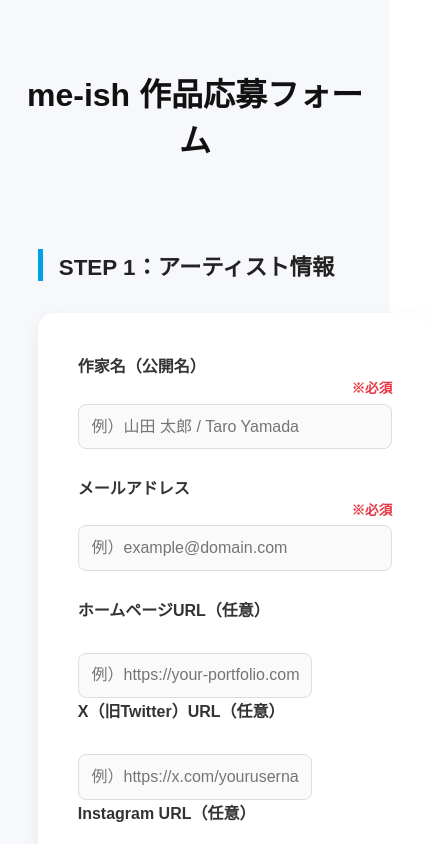
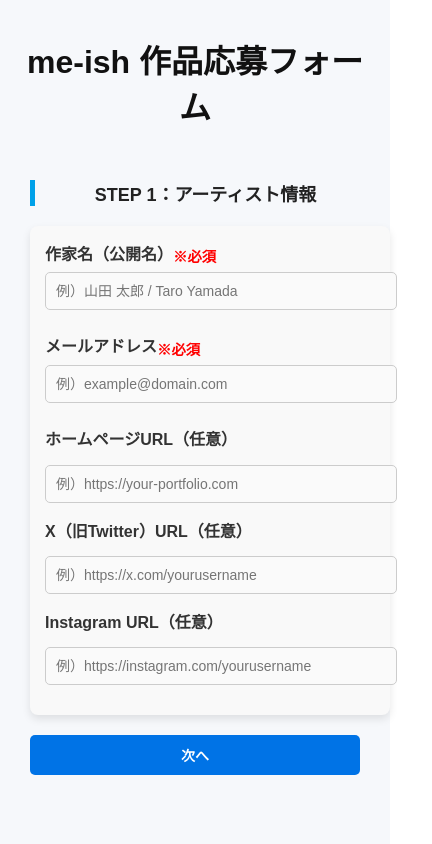
Before and after one commit to me-ish/me-ish-homepage, a React (Create React App) app: page /entry in a window 390 px wide. Shown: the top 844 px of the page, 432 px wide, since content can reach past the window. Built offline with nearby package versions, Linux system fonts and the light colour scheme; a web font is replaced by a local one.

Commit message:
feat: update form steps for mobile responsiveness

```diff
--- a/src/entryForm/FormWrapper.jsx
+++ b/src/entryForm/FormWrapper.jsx
@@ -82,11 +82,10 @@ function FormWrapper() {
         .from('artworks')
         .getPublicUrl(fileName).data.publicUrl;
 
-      const { error: insertError } = await supabase.from('entries').insert([
-        {
+      const { error: insertError } = await supabase.from('entries').insert([{
         artist_name: data.artistName,
         email: data.email,
-          sns_links: snsLinksJson,   // 🔥ここ正しく使う！
+        sns_links: snsLinksJson,
         title: data.title,
         description: data.description || '',
         is_for_sale: data.isForSale === 'yes',
@@ -95,8 +94,7 @@ function FormWrapper() {
         wallet_address: data.wallet || '',
         image_url: imageUrl,
         gallery_type: data.gallery_type || '',
-        },
-      ]);
+      }]);
 
       if (insertError) {
         console.error('DB保存エラー:', insertError.message);
@@ -111,7 +109,6 @@ function FormWrapper() {
       alert(`送信中にエラーが発生しました：${e.message}`);
     }
   };
-
 
   return (
     <FormProvider {...methods}>
--- a/src/entryForm/Step1_ArtistInfo.jsx
+++ b/src/entryForm/Step1_ArtistInfo.jsx
@@ -5,8 +5,7 @@ const Step1_ArtistInfo = () => {
   const { register } = useFormContext();
 
   return (
-    <div className="form-step">
-
+    <div className="step1-artist-info">
       {/* 作家名 */}
       <label className="form-label">
         作家名（公開名）
@@ -59,7 +58,6 @@ const Step1_ArtistInfo = () => {
         {...register('instagramUrl')}
         placeholder="例）https://instagram.com/yourusername"
       />
-
     </div>
   );
 };
--- a/src/entryForm/Step2_WorkInfo.jsx
+++ b/src/entryForm/Step2_WorkInfo.jsx
@@ -22,8 +22,8 @@ const Step2_WorkInfo = () => {
   }, [image]);
 
   return (
-    <div className="form-step">
-      {/* ✅ ギャラリー選択追加 */}
+    <div className="step2-work-info">
+      {/* ギャラリー選択 */}
       <label className="form-label">
         応募先ギャラリー <span className="required-inline">※必須</span>
         <select
@@ -37,6 +37,7 @@ const Step2_WorkInfo = () => {
         </select>
       </label>
 
+      {/* 作品タイトル */}
       <label className="form-label">
         作品タイトル <span className="required-inline">※必須</span>
         <input
@@ -46,6 +47,7 @@ const Step2_WorkInfo = () => {
         />
       </label>
 
+      {/* 作品画像 */}
       <label className="form-label">
         作品画像（jpg/png、10MB以下、推奨サイズ：1200px以上） <span className="required-inline">※必須</span>
         <input
@@ -66,6 +68,7 @@ const Step2_WorkInfo = () => {
         </div>
       )}
 
+      {/* 作品説明 */}
       <label className="form-label">
         作品説明（任意）
         <textarea
--- a/src/entryForm/Step3_SalesAndAgreement.jsx
+++ b/src/entryForm/Step3_SalesAndAgreement.jsx
@@ -23,22 +23,24 @@ const Step3_SalesAndAgreement = () => {
   }, []);
 
   return (
-    <div className="form-step">
+    <div className="step3-sales-agreement">
+      {/* 販売選択 */}
       <label className="form-label">
-        この作品を販売しますか？
-        <span className="required-inline">※必須</span><br />
+        この作品を販売しますか？ <span className="required-inline">※必須</span><br />
         <label><input type="radio" value="yes" {...register('isForSale', { required: true })} /> はい</label>&nbsp;&nbsp;
         <label><input type="radio" value="no" {...register('isForSale', { required: true })} /> いいえ</label>
       </label>
 
       {isForSale === 'yes' && (
         <>
+          {/* 販売形式選択 */}
           <label className="form-label">
             販売形式 <span className="required-inline">※必須</span><br />
             <label><input type="radio" value="normal" {...register('saleType', { required: true })} /> 通常販売</label>&nbsp;&nbsp;
             <label><input type="radio" value="nft" {...register('saleType', { required: true })} /> NFT販売</label>
           </label>
 
+          {/* 販売価格 */}
           <label className="form-label">
             販売価格（円・税込） <span className="required-inline">※必須</span><br />
             <input
@@ -51,6 +53,7 @@ const Step3_SalesAndAgreement = () => {
             <small style={{ color: '#666' }}>※円単位で半角数字のみ / 税込価格</small>
           </label>
 
+          {/* NFT販売のウォレットアドレス */}
           {saleType === 'nft' && (
             <label className="form-label">
               ウォレットアドレス（任意）<br />
@@ -67,6 +70,7 @@ const Step3_SalesAndAgreement = () => {
 
       <hr style={{ margin: '2rem 0' }} />
 
+      {/* 利用規約 */}
       <div
         className="terms-box"
         ref={scrollRef}
@@ -92,6 +96,7 @@ const Step3_SalesAndAgreement = () => {
         </p>
       </div>
 
+      {/* 利用規約同意チェックボックス */}
       <div className="checkbox-row">
         <input
           type="checkbox"
@@ -102,12 +107,14 @@ const Step3_SalesAndAgreement = () => {
         <span className="required-inline">※必須</span>
       </div>
 
+      {/* 自作確認チェックボックス */}
       <div className="checkbox-row">
         <input type="checkbox" {...register('confirmRights', { required: true })} />
         <span>自作作品であり、第三者の権利を侵害していません</span>
         <span className="required-inline">※必須</span>
       </div>
 
+      {/* AIによる作品確認 */}
       <div className="checkbox-row">
         <input type="checkbox" {...register('confirmOriginal', { required: true })} />
         <span>AIによる自動生成作品ではありません</span>
--- a/src/index.css
+++ b/src/index.css
@@ -222,3 +222,313 @@ button:hover {
   font-weight: 500 !important;
   font-style: normal !important;
 }
+/* Step1_ArtistInfoのスタイル */
+
+/* 基本的なフォームのレイアウト */
+.step1-artist-info {
+  width: 100%;
+  max-width: 600px; /* 最大幅600pxに制限 */
+  margin: 0 auto;
+  padding: 20px;
+  background-color: #f9f9f9;
+  border-radius: 8px;
+  box-shadow: 0 4px 8px rgba(0, 0, 0, 0.1);
+}
+
+.step1-artist-info .form-label {
+  display: block;
+  margin-bottom: 8px;
+  font-weight: bold;
+}
+
+.step1-artist-info .form-input {
+  width: 100%;
+  padding: 12px;
+  margin-bottom: 15px;
+  border: 1px solid #ccc;
+  border-radius: 5px;
+  font-size: 14px;
+}
+
+.step1-artist-info .form-input:focus {
+  outline: none;
+  border-color: #0055cc; /* フォーカス時にボーダー色 */
+}
+
+.step1-artist-info .required-inline {
+  color: red;
+  font-size: 0.9em;
+}
+
+/* モバイル対応（768px以下） */
+@media (max-width: 768px) {
+  .step1-artist-info {
+    padding: 15px; /* モバイル用に余白を調整 */
+  }
+
+  .step1-artist-info .form-input {
+    padding: 10px; /* 入力フィールドの内側の余白を調整 */
+  }
+
+  .step1-artist-info .form-label {
+    font-size: 16px; /* ラベルの文字サイズ調整 */
+  }
+}
+/* Step2_WorkInfoのスタイル */
+
+/* 基本フォームのレイアウト */
+.step2-work-info {
+  width: 100%;
+  max-width: 600px;
+  margin: 0 auto;
+  padding: 20px;
+  background-color: #f9f9f9;
+  border-radius: 8px;
+  box-shadow: 0 4px 8px rgba(0, 0, 0, 0.1);
+}
+
+.step2-work-info .form-label {
+  display: block;
+  margin-bottom: 8px;
+  font-weight: bold;
+}
+
+.step2-work-info .form-input,
+.step2-work-info .form-file,
+.step2-work-info .form-textarea {
+  width: 100%;
+  padding: 12px;
+  margin-bottom: 15px;
+  border: 1px solid #ccc;
+  border-radius: 5px;
+  font-size: 14px;
+}
+
+.step2-work-info .form-input:focus,
+.step2-work-info .form-file:focus,
+.step2-work-info .form-textarea:focus {
+  outline: none;
+  border-color: #0055cc;
+}
+
+.step2-work-info .required-inline {
+  color: red;
+  font-size: 0.9em;
+}
+
+.preview-box {
+  text-align: center;
+}
+
+.preview-image {
+  max-width: 100%;
+  max-height: 400px;
+}
+
+/* モバイル対応 */
+@media (max-width: 768px) {
+  .step2-work-info {
+    padding: 15px;
+  }
+
+  .step2-work-info .form-input,
+  .step2-work-info .form-file,
+  .step2-work-info .form-textarea {
+    padding: 10px;
+  }
+
+  .step2-work-info .form-label {
+    font-size: 16px;
+  }
+}
+/* Step3_SalesAndAgreementのスタイル */
+
+/* 基本フォームのレイアウト */
+.step3-sales-agreement {
+  width: 100%;
+  max-width: 600px;
+  margin: 0 auto;
+  padding: 20px;
+  background-color: #f9f9f9;
+  border-radius: 8px;
+  box-shadow: 0 4px 8px rgba(0, 0, 0, 0.1);
+}
+
+.step3-sales-agreement .form-label {
+  display: block;
+  margin-bottom: 8px;
+  font-weight: bold;
+}
+
+.step3-sales-agreement .form-input {
+  width: 100%;
+  padding: 12px;
+  margin-bottom: 15px;
+  border: 1px solid #ccc;
+  border-radius: 5px;
+  font-size: 14px;
+}
+
+.step3-sales-agreement .form-input:focus {
+  outline: none;
+  border-color: #0055cc;
+}
+
+.step3-sales-agreement .required-inline {
+  color: red;
+  font-size: 0.9em;
+}
+
+.step3-sales-agreement .terms-box {
+  max-height: 150px;
+  overflow-y: auto;
+  padding: 10px;
+  background-color: #f8f8f8;
+  border-radius: 5px;
+  margin-bottom: 15px;
+}
+
+.step3-sales-agreement .checkbox-row {
+  margin-bottom: 10px;
+}
+
+.step3-sales-agreement .checkbox-row input {
+  margin-right: 10px;
+}
+
+.step3-sales-agreement .preview-box {
+  text-align: center;
+}
+
+.step3-sales-agreement .preview-image {
+  max-width: 100%;
+  max-height: 400px;
+}
+
+/* モバイル対応 */
+@media (max-width: 768px) {
+  .step3-sales-agreement {
+    padding: 15px;
+  }
+
+  .step3-sales-agreement .form-input {
+    padding: 10px;
+  }
+
+  .step3-sales-agreement .form-label {
+    font-size: 16px;
+  }
+}
+/* ConfirmPageのスタイル */
+
+/* 基本フォームのレイアウト */
+.form-step {
+  width: 100%;
+  max-width: 600px;
+  margin: 0 auto;
+  padding: 20px;
+  background-color: #f9f9f9;
+  border-radius: 8px;
+  box-shadow: 0 4px 8px rgba(0, 0, 0, 0.1);
+}
+
+.form-title {
+  text-align: center;
+  margin-bottom: 20px;
+}
+
+.confirm-section {
+  margin-bottom: 20px;
+}
+
+.confirm-section h3 {
+  font-size: 18px;
+  margin-bottom: 8px;
+}
+
+.confirm-section p {
+  font-size: 16px;
+  line-height: 1.6;
+}
+
+.confirm-buttons button {
+  padding: 10px 20px;
+  font-size: 16px;
+  margin: 5px;
+  border: none;
+  background-color: #0055cc;
+  color: white;
+  cursor: pointer;
+  border-radius: 5px;
+}
+
+.confirm-buttons button:hover {
+  background-color: #003d99;
+}
+
+/* モバイル対応 */
+@media (max-width: 768px) {
+  .form-step {
+    padding: 15px;
+  }
+
+  .form-title {
+    font-size: 20px;
+  }
+
+  .confirm-section p {
+    font-size: 14px;
+  }
+
+  .confirm-buttons button {
+    width: 100%;
+    font-size: 14px;
+  }
+}
+/* モバイル対応フォーム */
+.form-wrapper {
+  padding: 20px;
+  margin: 0 auto;
+  max-width: 700px;
+}
+
+.form-title {
+  font-size: 22px;
+  text-align: center;
+  margin-bottom: 20px;
+}
+
+.form-nav {
+  display: flex;
+  justify-content: space-between;
+  margin-top: 20px;
+}
+
+button {
+  padding: 10px 20px;
+  font-size: 16px;
+  border: none;
+  background-color: #0073e6;
+  color: white;
+  cursor: pointer;
+  border-radius: 5px;
+}
+
+button:hover {
+  background-color: #005bb5;
+}
+
+@media (max-width: 768px) {
+  .form-wrapper {
+    padding: 15px;
+  }
+
+  .form-title {
+    font-size: 18px;
+  }
+
+  button {
+    width: 100%;
+    font-size: 14px;
+  }
+}
```
Also changed, not shown: src/entryForm/ConfirmPage.jsx (line endings or trailing spaces). Lines whose indentation alone changed are shown as unchanged.
